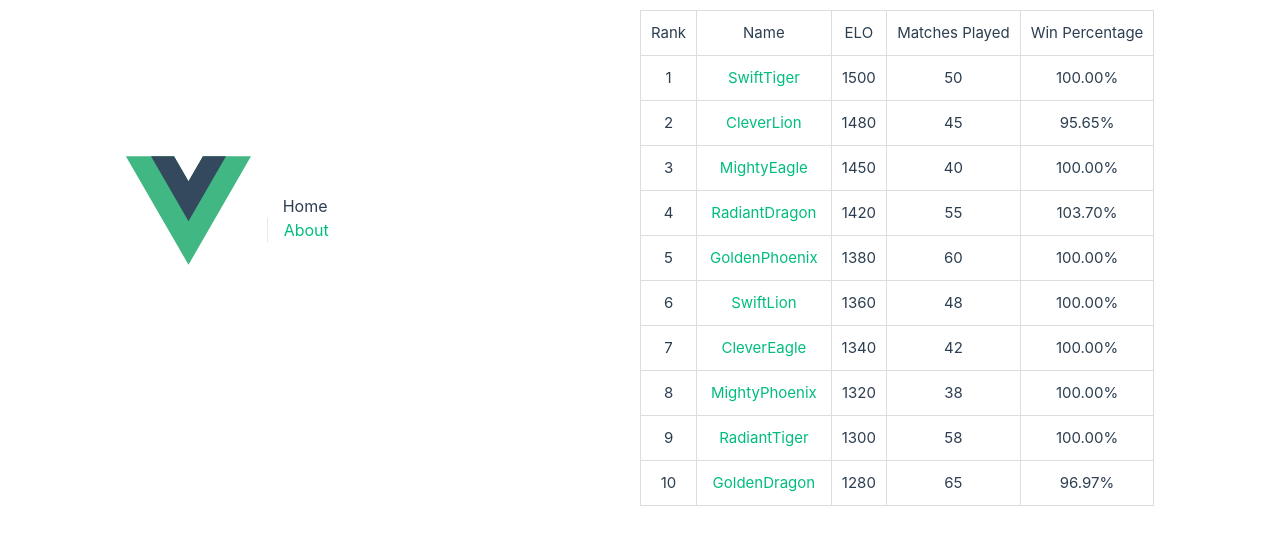
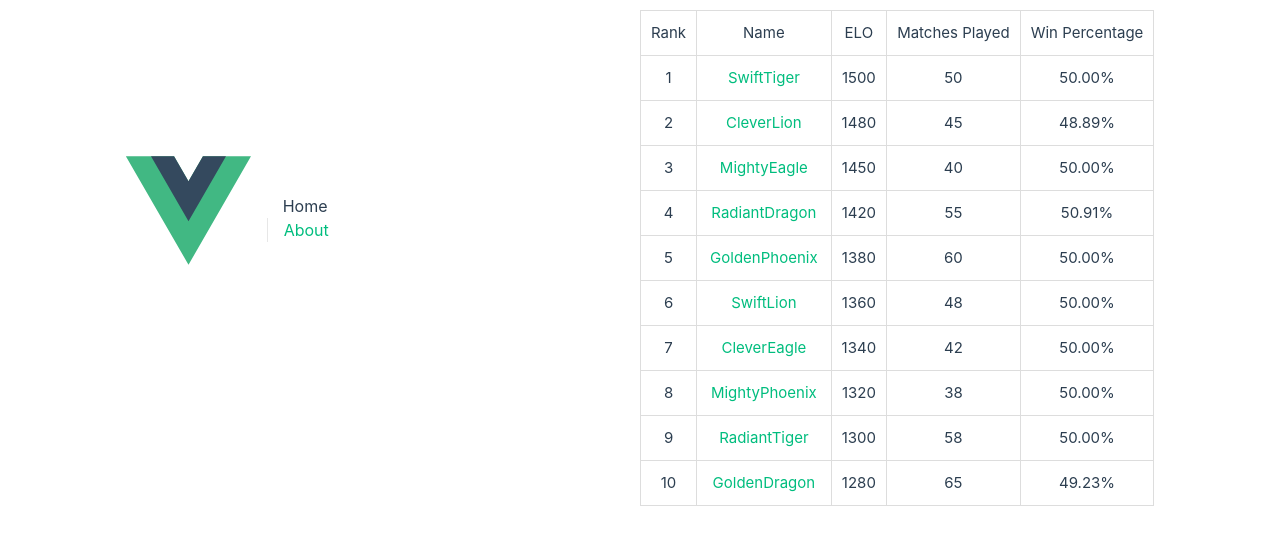
Before and after one commit to Zer02/tennis-ladder-app, a Vue app: page / in a window 1280 px wide. Shown: the part 190-734 px from the top of the page. Built offline with nearby package versions, Linux system fonts and the light colour scheme.

Commit message:
refactored function: calculateWinPercentage

```diff
--- /dev/null
+++ b/src/utils/calculateWinPercentage.js
@@ -0,0 +1,4 @@
+export function calculateWinPercentage(wins, losses) {
+  const totalMatches = wins + losses;
+  return totalMatches > 0 ? ((wins / totalMatches) * 100).toFixed(2) : 0;
+}
--- a/src/views/HomeView.vue
+++ b/src/views/HomeView.vue
@@ -37,6 +37,7 @@
 
 <script>
 import Navbar from '../components/Navbar.vue';
+import { calculateWinPercentage } from '@/utils/calculateWinPercentage';
 import { simulateSeason } from '@/utils/simulation';
 
 export default {
@@ -54,7 +55,7 @@ export default {
       { id: 7, name: 'CleverEagle', rating: 1340, matchesPlayed: 42, wins: 21, losses: 21 },
       { id: 8, name: 'MightyPhoenix', rating: 1320, matchesPlayed: 38, wins: 19, losses: 19 },
       { id: 9, name: 'RadiantTiger', rating: 1300, matchesPlayed: 58, wins: 29, losses: 29 },
-      { id: 10, name: 'GoldenDragon', rating: 1280, matchesPlayed: 65, wins: 32, losses: 33 },
+      { id: 10, name: 'GoldenDragon', rating: 1280, matchesPlayed: 65, wins: 32, losses: 33 }
       // Add more players with accurate data...
     ];
 
@@ -63,9 +64,7 @@ export default {
     };
   },
   methods: {
-    calculateWinPercentage(wins, matchesPlayed) {
-      return matchesPlayed === 0 ? 0 : ((wins / matchesPlayed) * 100).toFixed(2);
-    },
+    calculateWinPercentage,
     simulateWeek() {
       // Simulate a week of matches
       const results = simulateSeason(this.players, 5, 32); // 5 matches per week, adjust kFactor as needed
@@ -73,22 +72,24 @@ export default {
       // Update HomeView data based on the simulation results
       this.players.forEach((player, index) => {
         player.rating = results[index].rating;
-        player.matchesPlayed = results[index].matchesPlayed;
-        player.wins = results[index].wins;
-        // You may update other player statistics here if needed
+        player.matchesPlayed += results[index].matchesPlayed;
+        player.wins += results[index].wins;
       });
 
-      // Update ranks based on ELO ratings
+      // Update ranks based on sorted ELO ratings
       this.updateRanks();
     },
     updateRanks() {
       // Sort players based on ELO ratings
       const sortedPlayers = this.players.slice().sort((a, b) => b.rating - a.rating);
 
-      // Assign ranks based on the sorted order
-      sortedPlayers.forEach((player, index) => {
-        const originalIndex = this.players.findIndex((p) => p.id === player.id);
-        this.$set(this.players, originalIndex, { ...this.players[originalIndex], rank: index + 1 });
+      // Update ranks based on the sorted order
+      sortedPlayers.forEach((sortedPlayer, index) => {
+        const originalIndex = this.players.findIndex((player) => player.name === sortedPlayer.name);
+        this.$set(this.players, originalIndex, {
+          ...this.players[originalIndex],
+          rank: index + 1,
+        });
       });
     },
   },
--- a/src/views/PlayerProfileView.vue
+++ b/src/views/PlayerProfileView.vue
@@ -16,6 +16,7 @@
 
 <script>
 import Navbar from '../components/Navbar.vue';
+import { calculateWinPercentage } from '@/utils/calculateWinPercentage';
 
 export default {
   components: {
@@ -32,6 +33,7 @@ export default {
     this.player = this.getPlayerById(playerId);
   },
   methods: {
+    calculateWinPercentage,
     getPlayerById(playerId) {
       // Replace this with your actual player data fetching logic
       const players = [
```
